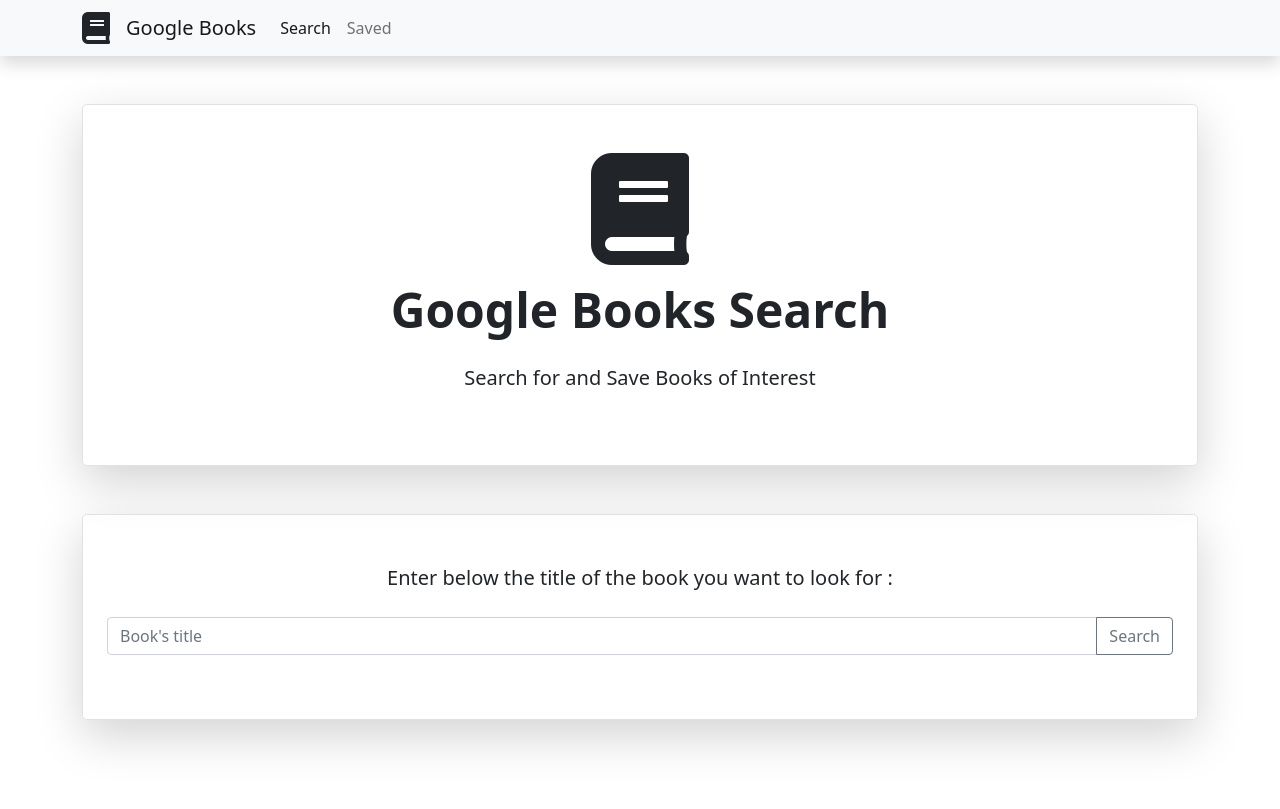
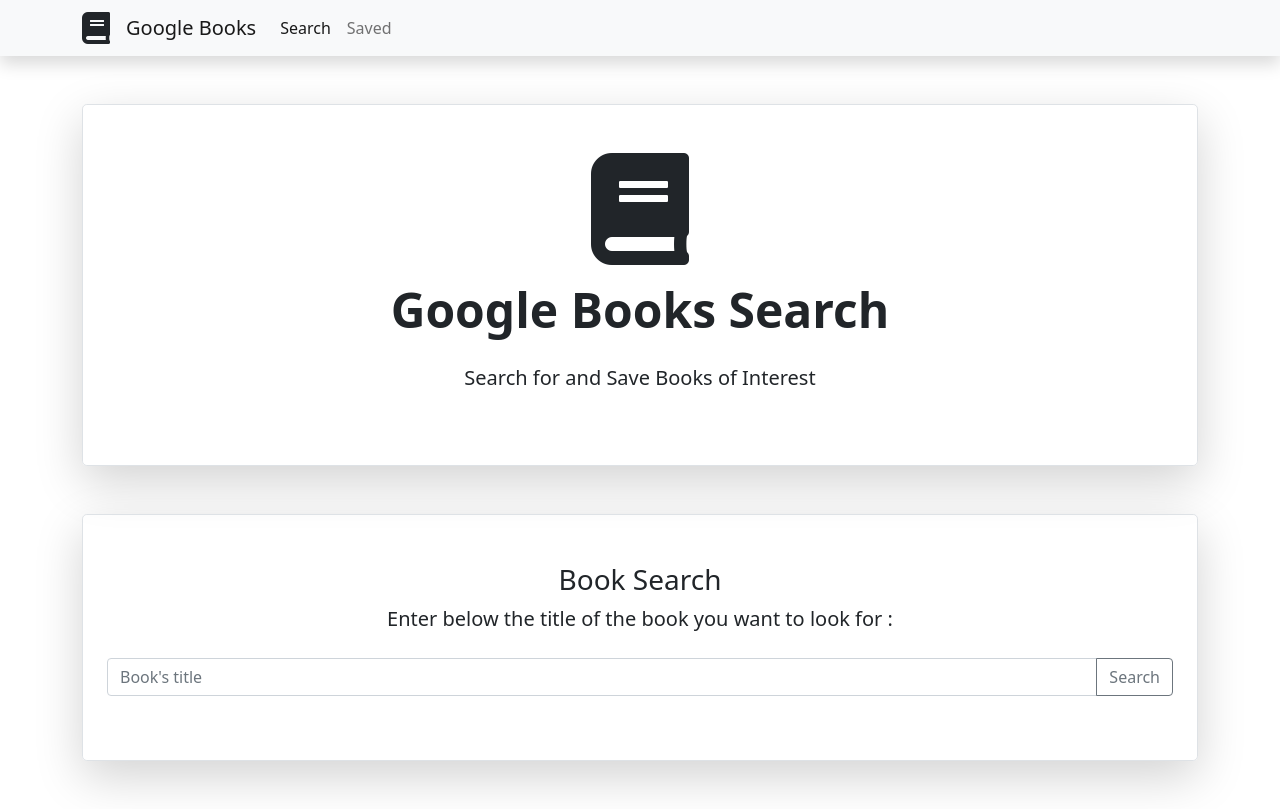
Before and after one commit to SaadiaELF/Google_Books-_Search_SEF, a React (Create React App) app in the folder client/: page / in a window 1280 px wide. Built offline with nearby package versions, Linux system fonts and the light colour scheme; a web font is replaced by a local one.

Commit message:
Adding title

```diff
--- a/client/src/components/SearchInput/index.js
+++ b/client/src/components/SearchInput/index.js
@@ -4,6 +4,7 @@
 function SearchInput() {
     return (
         <Container>
+            <h3>Book Search</h3>
             <p className="lead mb-4">Enter below the title of the book you want to look for : </p>
             <div className="d-grid gap-2 d-sm-flex justify-content-sm-center">
                 <div className="input-group mb-3">
```
